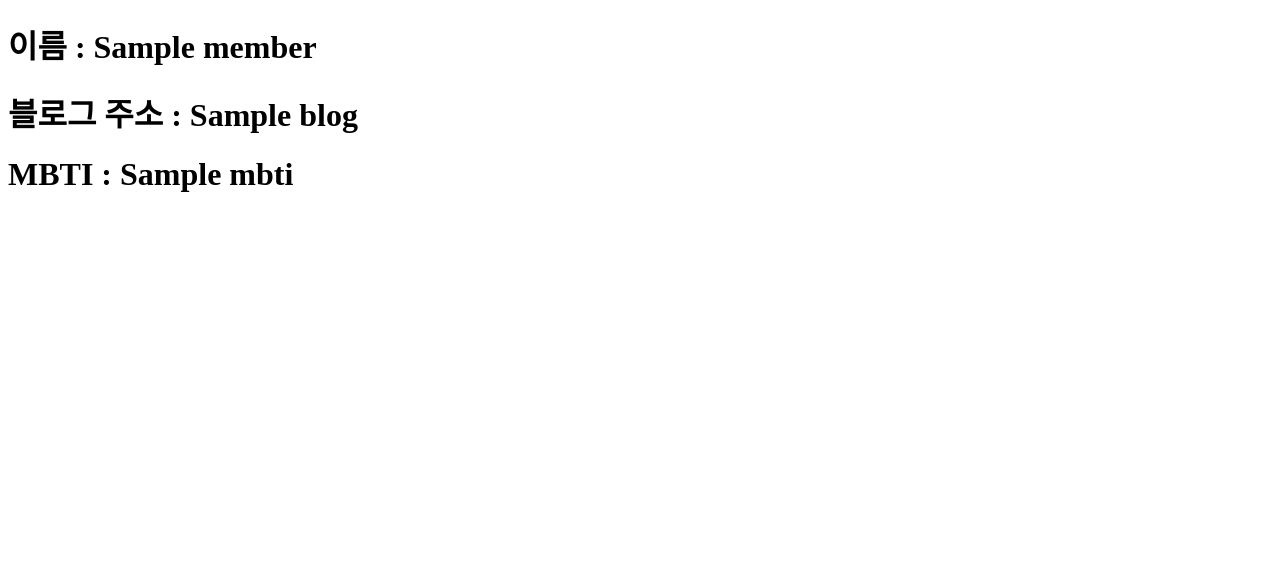
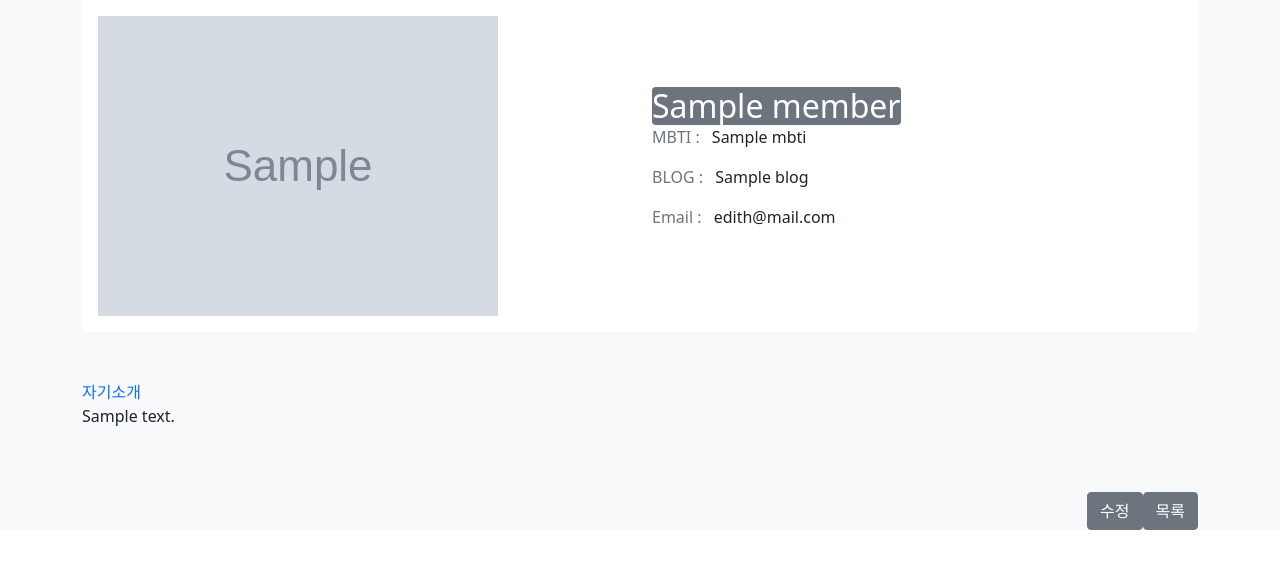
Before and after one commit to HyungcheolSim/iljoe, a Flask app: template templates/view.html in a window 1280 px wide. Shown: the top 569 px of the page. Run offline with Flask 3, Linux system fonts and the light colour scheme; the template is opened without the code that fills it: most values are stand-ins (such as "Sample title", 1, 10 or a date in 2020); grey boxes marked "Sample" are stand-in pictures.

Commit message:
Update view.html

```diff
--- a/templates/view.html
+++ b/templates/view.html
@@ -1,3 +1,4 @@
+
 <!DOCTYPE html>
 <html lang="en">
 
@@ -5,17 +6,62 @@
     <meta charset="UTF-8">
     <meta http-equiv="X-UA-Compatible" content="IE=edge">
     <meta name="viewport" content="width=device-width, initial-scale=1.0">
-    <title>member</title>
-    <script>
-    </script>
+    <link href="https://cdn.jsdelivr.net/npm/bootstrap@5.0.2/dist/css/bootstrap.min.css" rel="stylesheet"
+        integrity="sha384-EVSTQN3/azprG1Anm3QDgpJLIm9Nao0Yz1ztcQTwFspd3yD65VohhpuuCOmLASjC" crossorigin="anonymous" />
+    <script src="https://ajax.googleapis.com/ajax/libs/jquery/3.5.1/jquery.min.js"></script>
+    <script src="https://cdn.jsdelivr.net/npm/bootstrap@5.0.2/dist/js/bootstrap.bundle.min.js"
+        integrity="sha384-MrcW6ZMFYlzcLA8Nl+NtUVF0sA7MsXsP1UyJoMp4YLEuNSfAP+JcXn/tWtIaxVXM"
+        crossorigin="anonymous"></script>
+    <style>
+
+    </style>
+    <title>{{ member['name'] }}</title>
 </head>
 
 <body>
-    <div id="profile">
-        <h1>이름 : {{ member['name'] }}</h1>
-        <h1>블로그 주소 : {{ member['blog'] }}</h1>
-        <h1>MBTI : {{ member['mbti'] }}</h1>
-    </div>
+    <section class="bg-light">
+        <div class="container">
+            <div class="row">
+                <div class="col-lg-12 mb-4 mb-sm-5">
+                    <div class="card card-style1 border-0">
+                        <div class="card-body p-1-9 p-sm-2-3 p-md-6 p-lg-7">
+                            <div class="row align-items-center">
+                                <div class="col-lg-6 mb-4 mb-lg-0">
+                                    <img src="{{ member['img'] }}" alt="...">
+                                </div>
+                                <div class="col-lg-6 px-xl-10">
+                                    <div class="bg-secondary d-lg-inline-block py-1-9 px-1-9 px-sm-6 mb-1-9 rounded">
+                                        <h3 class="h2 text-white mb-0">{{ member['name'] }}</h3>
+                                    </div>
+                                    <ul class="list-unstyled mb-1-9">
+                                        <li class="mb-2 mb-xl-3 display-28"><span
+                                                class="display-26 text-secondary me-2 font-weight-600">MBTI : </span>{{
+                                            member['mbti'] }} </li>
+                                        <li class="mb-2 mb-xl-3 display-28"><span
+                                                class="display-26 text-secondary me-2 font-weight-600">BLOG : </span> {{
+                                            member['blog'] }} </li>
+                                        <li class="mb-2 mb-xl-3 display-28"><span
+                                                class="display-26 text-secondary me-2 font-weight-600">Email : </span>
+                                            edith@mail.com</li>
+                                    </ul>
+                                </div>
+                            </div>
+                        </div>
+                    </div>
+                </div>
+                <div class="col-lg-12 mb-4 mb-sm-5">
+                    <div>
+                        <span class="section-title text-primary mb-3 mb-sm-4">자기소개</span>
+                        <p>{{ member['desc'] }}</p>
+                    </div>
+                </div>
+                <div class="d-flex justify-content-end">
+                    <a href="/update/{{ member_id['_id'] }}"><button class="btn btn-secondary">수정</button></a>
+                    <button class="btn btn-secondary" onclick="location.href='/'">목록</button>
+                </div>
+            </div>
+        </div>
+    </section>
 </body>
 
 </html>
```
